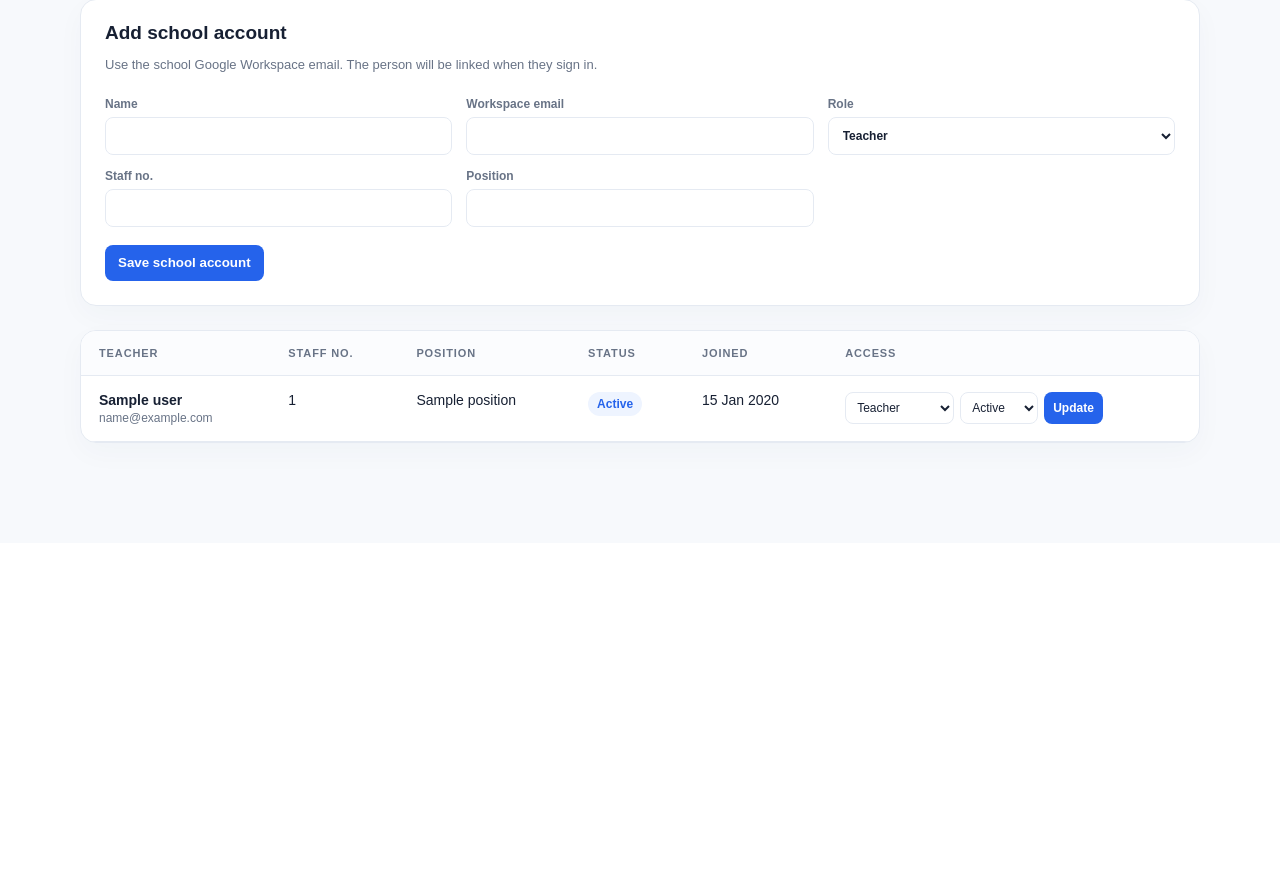
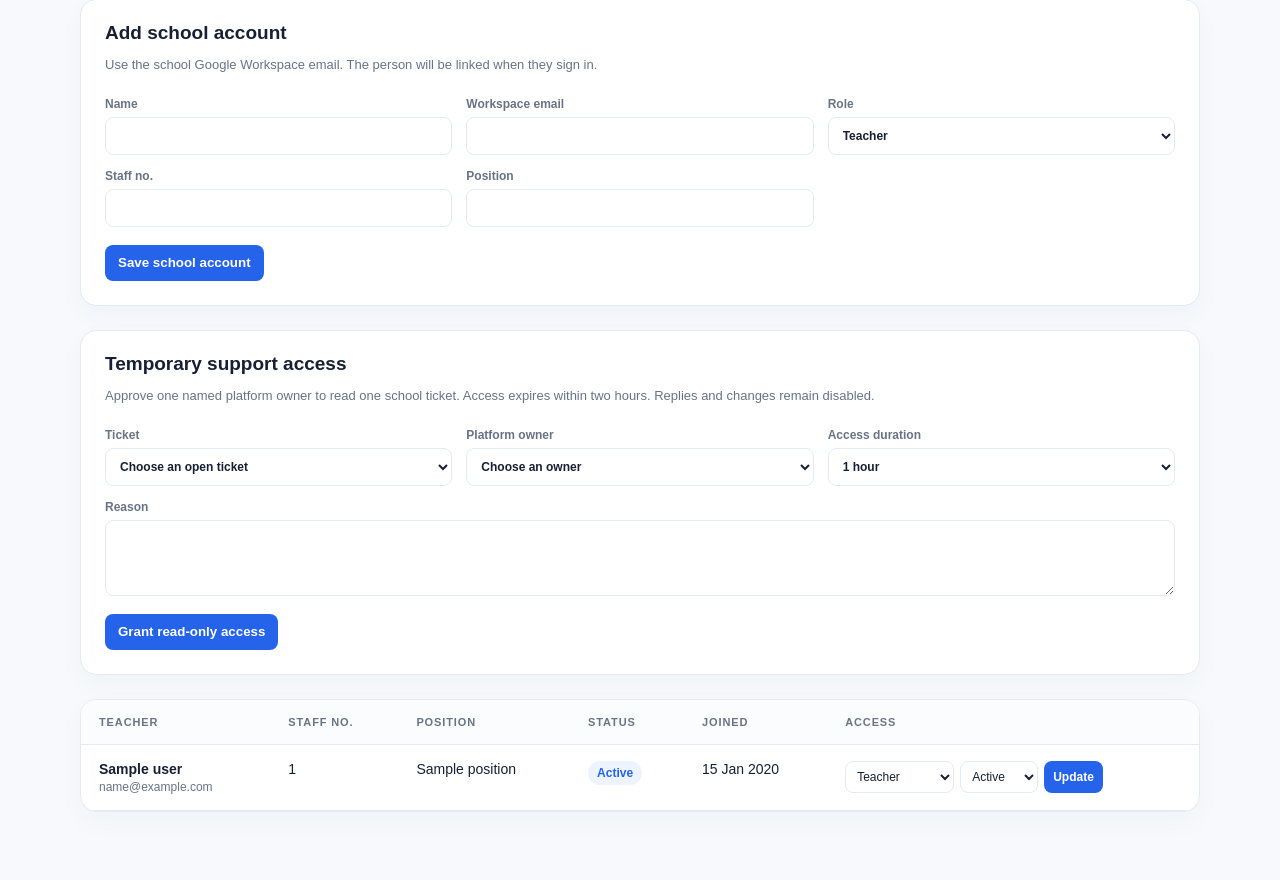
Before and after one commit to AidenChan2025/eRPH-PRO, a Laravel app: template ssr/resources/views/school-admin/dashboard.blade.php in a window 1280 px wide. Shown: the part 257-1137 px from the top of the page. Before the commit the page ends 706 px from the top, so only its background shows below. Run offline with Laravel 12, Linux system fonts and the light colour scheme; the template is opened without the code that fills it: most values are stand-ins (such as "Sample title", 1, 10 or a date in 2020).

Commit message:
Harden Phase 0 support access and SSR deploy

```diff
--- a/ssr/app/Http/Controllers/SchoolAdminController.php
+++ b/ssr/app/Http/Controllers/SchoolAdminController.php
@@ -3,6 +3,7 @@
 namespace App\Http\Controllers;
 
 use App\Models\TeacherProfile;
+use App\Models\SupportTicket;
 use Illuminate\Http\Request;
 use App\Models\User;
 use App\Services\AuditLogger;
@@ -21,8 +22,11 @@ class SchoolAdminController extends Controller
             ->orderBy('staff_no')
             ->get();
         $memberRoles = $school->members()->get()->keyBy('id');
+        $supportTickets = SupportTicket::query()->where('school_id', $school->id)
+            ->whereIn('status', ['open', 'pending'])->latest('last_activity_at')->limit(100)->get();
+        $platformOwners = User::query()->where('platform_role', 'owner')->orderBy('name')->get(['id', 'name']);
 
-        return view('school-admin.dashboard', compact('school', 'teachers', 'memberRoles'));
+        return view('school-admin.dashboard', compact('school', 'teachers', 'memberRoles', 'supportTickets', 'platformOwners'));
     }
 
     public function store(Request $request, AuditLogger $auditLogger)
--- /dev/null
+++ b/ssr/app/Http/Controllers/SchoolSupportAccessController.php
@@ -0,0 +1,72 @@
+<?php
+
+namespace App\Http\Controllers;
+
+use App\Models\PlatformSupportAccessGrant;
+use App\Models\SupportTicket;
+use App\Models\User;
+use App\Services\AuditLogger;
+use Illuminate\Http\Request;
+use Illuminate\Support\Facades\DB;
+use Illuminate\Validation\Rule;
+
+class SchoolSupportAccessController extends Controller
+{
+    public function store(Request $request, AuditLogger $audit)
+    {
+        $data = $request->validate([
+            'ticket_public_id' => ['required', 'uuid'],
+            'owner_id' => ['required', 'integer', 'exists:users,id', Rule::notIn([$request->user()->id])],
+            'purpose' => ['required', 'string', 'min:12', 'max:500'],
+            'duration_minutes' => ['required', 'integer', Rule::in([15, 30, 60, 120])],
+        ]);
+        $schoolId = $request->attributes->get('school')->id;
+        $ticket = SupportTicket::query()
+            ->where('school_id', $schoolId)
+            ->where('public_id', $data['ticket_public_id'])
+            ->first();
+        if (! $ticket) {
+            if (SupportTicket::query()->where('public_id', $data['ticket_public_id'])->exists()) {
+                $audit->record('school_support_access.denied', $request->attributes->get('school'), SupportTicket::class, hash('sha256', $data['ticket_public_id']), [
+                    'reason' => 'ticket_not_in_current_school',
+                ]);
+            }
+            abort_unless($ticket, 404);
+        }
+        $owner = User::query()->whereKey($data['owner_id'])
+            ->where('platform_role', 'owner')->firstOrFail();
+
+        DB::transaction(function () use ($schoolId, $ticket, $owner, $request, $data, $audit): void {
+            // Serialize grant replacement for this ticket so concurrent admin
+            // submissions cannot leave overlapping active grants for one owner.
+            SupportTicket::query()->whereKey($ticket->id)->lockForUpdate()->firstOrFail();
+            $previousGrants = PlatformSupportAccessGrant::query()
+                ->where('school_id', $schoolId)->where('support_ticket_id', $ticket->id)
+                ->where('platform_owner_id', $owner->id)->whereNull('revoked_at')
+                ->lockForUpdate()->get();
+            foreach ($previousGrants as $previousGrant) {
+                $previousGrant->update(['revoked_at' => now(), 'grant_slot_key' => null]);
+                $audit->record('school_support_access.revoked', $request->attributes->get('school'), PlatformSupportAccessGrant::class, (string) $previousGrant->id, [
+                    'reason' => 'replaced_by_new_grant', 'mode' => 'read_only',
+                ]);
+            }
+            $grant = PlatformSupportAccessGrant::query()->create([
+                'school_id' => $schoolId,
+                'support_ticket_id' => $ticket->id,
+                'platform_owner_id' => $owner->id,
+                'approved_by' => $request->user()->id,
+                'purpose' => $data['purpose'],
+                'grant_slot_key' => implode(':', [$schoolId, $ticket->id, $owner->id]),
+                'expires_at' => now()->addMinutes((int) $data['duration_minutes']),
+            ]);
+            $audit->record('school_support_access.granted', $request->attributes->get('school'), PlatformSupportAccessGrant::class, (string) $grant->id, [
+                'ticket_id' => $ticket->id,
+                'platform_owner_id' => $owner->id,
+                'expires_at' => $grant->expires_at->toIso8601String(),
+                'mode' => 'read_only',
+            ]);
+        });
+
+        return back()->with('status', 'Time-limited read-only support access granted.');
+    }
+}
--- a/ssr/app/Models/SupportTicket.php
+++ b/ssr/app/Models/SupportTicket.php
@@ -14,6 +14,11 @@ class SupportTicket extends Model
         'ai_confidence', 'ai_summary', 'ai_reply_draft', 'ai_processing_consent_at',
         'ai_processing_consent_version', 'assigned_to', 'last_activity_at',
     ];
+
+    public function platformAccessGrants(): HasMany
+    {
+        return $this->hasMany(PlatformSupportAccessGrant::class);
+    }
 
     protected $casts = [
         'ai_confidence' => 'float',
--- a/ssr/resources/views/school-admin/dashboard.blade.php
+++ b/ssr/resources/views/school-admin/dashboard.blade.php
@@ -36,6 +36,12 @@
             <button class="button" type="submit">Save school account</button>
         </form>
     </section>
+    <section class="card"><h2>Temporary support access</h2><p class="subtext">Approve one named platform owner to read one school ticket. Access expires within two hours. Replies and changes remain disabled.</p>
+        <form method="post" action="{{ route('school.support-access.store') }}">@csrf
+            <div class="fields"><label>Ticket<select name="ticket_public_id" required><option value="">Choose an open ticket</option>@foreach($supportTickets as $ticket)<option value="{{ $ticket->public_id }}">{{ $ticket->subject }} · {{ $ticket->public_id }}</option>@endforeach</select></label><label>Platform owner<select name="owner_id" required><option value="">Choose an owner</option>@foreach($platformOwners as $owner)<option value="{{ $owner->id }}">{{ $owner->name }}</option>@endforeach</select></label><label>Access duration<select name="duration_minutes" required><option value="15">15 minutes</option><option value="30">30 minutes</option><option value="60" selected>1 hour</option><option value="120">2 hours</option></select></label><label style="grid-column:1/-1">Reason<textarea name="purpose" minlength="12" maxlength="500" required style="min-height:76px;padding:9px 10px;border:1px solid var(--line);border-radius:8px;font:inherit"></textarea></label></div>
+            <button class="button" type="submit" @disabled($supportTickets->isEmpty() || $platformOwners->isEmpty())>Grant read-only access</button>
+        </form>
+    </section>
     <section class="card"><div class="table-wrap"><table><thead><tr><th>Teacher</th><th>Staff no.</th><th>Position</th><th>Status</th><th>Joined</th><th>Access</th></tr></thead><tbody>
         @forelse($teachers as $teacher)
             @php($member = $memberRoles[$teacher->user_id] ?? null)
--- a/ssr/routes/web.php
+++ b/ssr/routes/web.php
@@ -16,6 +16,7 @@ use App\Http\Controllers\OwnerSupportController;
 use App\Http\Controllers\SupportArticleController;
 use App\Http\Controllers\SupportHomeController;
 use App\Http\Controllers\SupportTicketController;
+use App\Http\Controllers\SchoolSupportAccessController;
 use Illuminate\Support\Facades\Route;
 
 Route::get('/health', HealthController::class)->name('health');
@@ -74,6 +75,7 @@ Route::middleware('school')->group(function () {
     });
     Route::middleware(['auth', 'school.member:school_admin,principal,vice_principal', 'permission:reports.view'])->get('/reports', SchoolReportController::class)->name('school.reports');
     Route::middleware(['auth', 'school.member:school_admin,principal,vice_principal', 'permission:school.users.manage'])->group(function () {
+        Route::middleware('throttle:10,1')->post('/admin/support-access', [SchoolSupportAccessController::class, 'store'])->name('school.support-access.store');
         Route::get('/admin', SchoolAdminController::class)->name('school.admin');
         Route::post('/admin/people', [SchoolAdminController::class, 'store'])->name('school.admin.people.store');
         Route::put('/admin/people/{user}', [SchoolAdminController::class, 'updateMember'])->name('school.admin.people.update');
```
Also changed, not shown: docs/PLESK_SSR_DEPLOYMENT.md (+28 -1 lines), ssr/app/Http/Controllers/OwnerSupportController.php (+60 -39 lines), ssr/app/Models/PlatformSupportAccessGrant.php (added, +18 -0 lines), ssr/resources/views/owner/support/index.blade.php (+1 -1 lines), ssr/resources/views/owner/support/show.blade.php (+1 -1 lines), ssr/tests/Feature/ExampleTest.php (+123 -0 lines), ssr/database/migrations/2026_11_22_000002_create_platform_support_access_grants.php (added), 2 other files.
